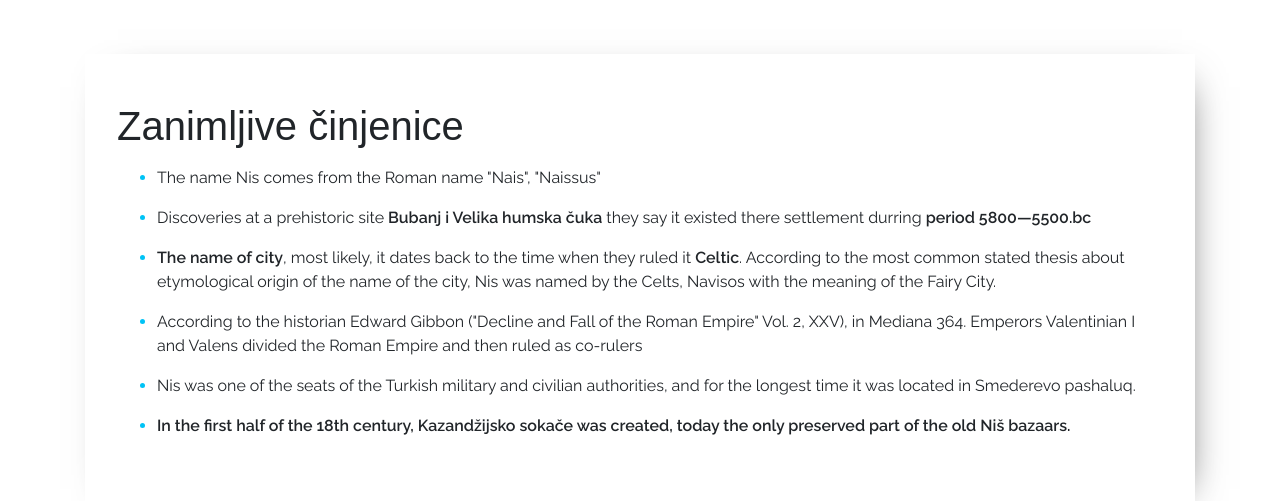
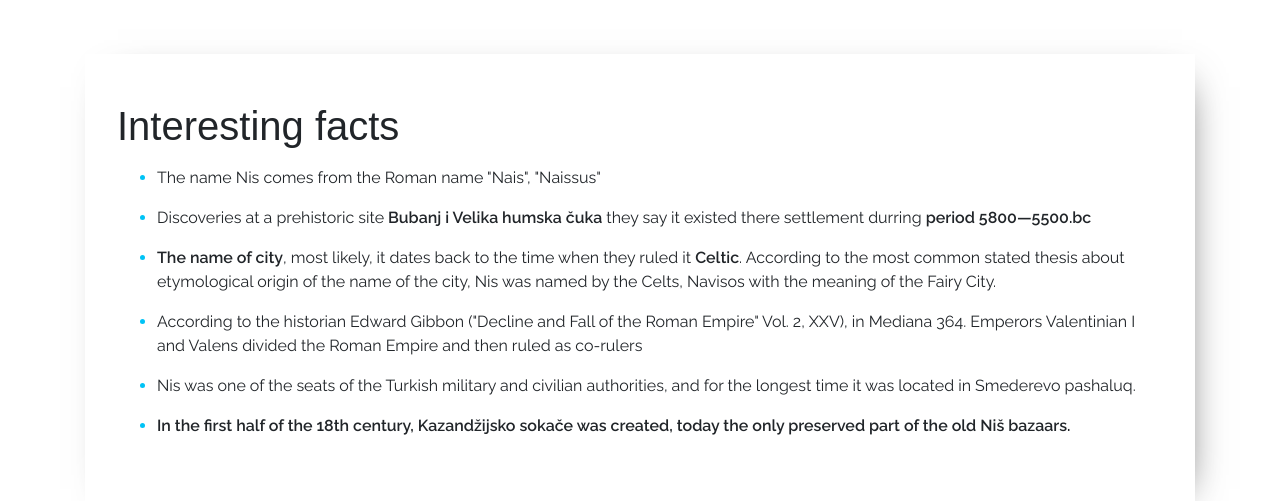
Before and after one commit to luxal99/tourist-website-php, a PHP site: page / in a window 1280 px wide. Shown: the part 2050-2551 px from the top of the page. Run offline with PHP 8.4, Linux system fonts and the light colour scheme; some libraries are stand-ins or nearby versions; some web fonts are replaced.

Commit message:
Translate home page

```diff
--- a/index.php
+++ b/index.php
@@ -73,7 +73,7 @@
     </div>
     <div class="facts">
         <h1>
-            Zanimljive činjenice
+            Interesting facts
         </h1>
         <ul>
             <li>The name Nis comes from the Roman name "Nais", "Naissus"</b></li>
```
